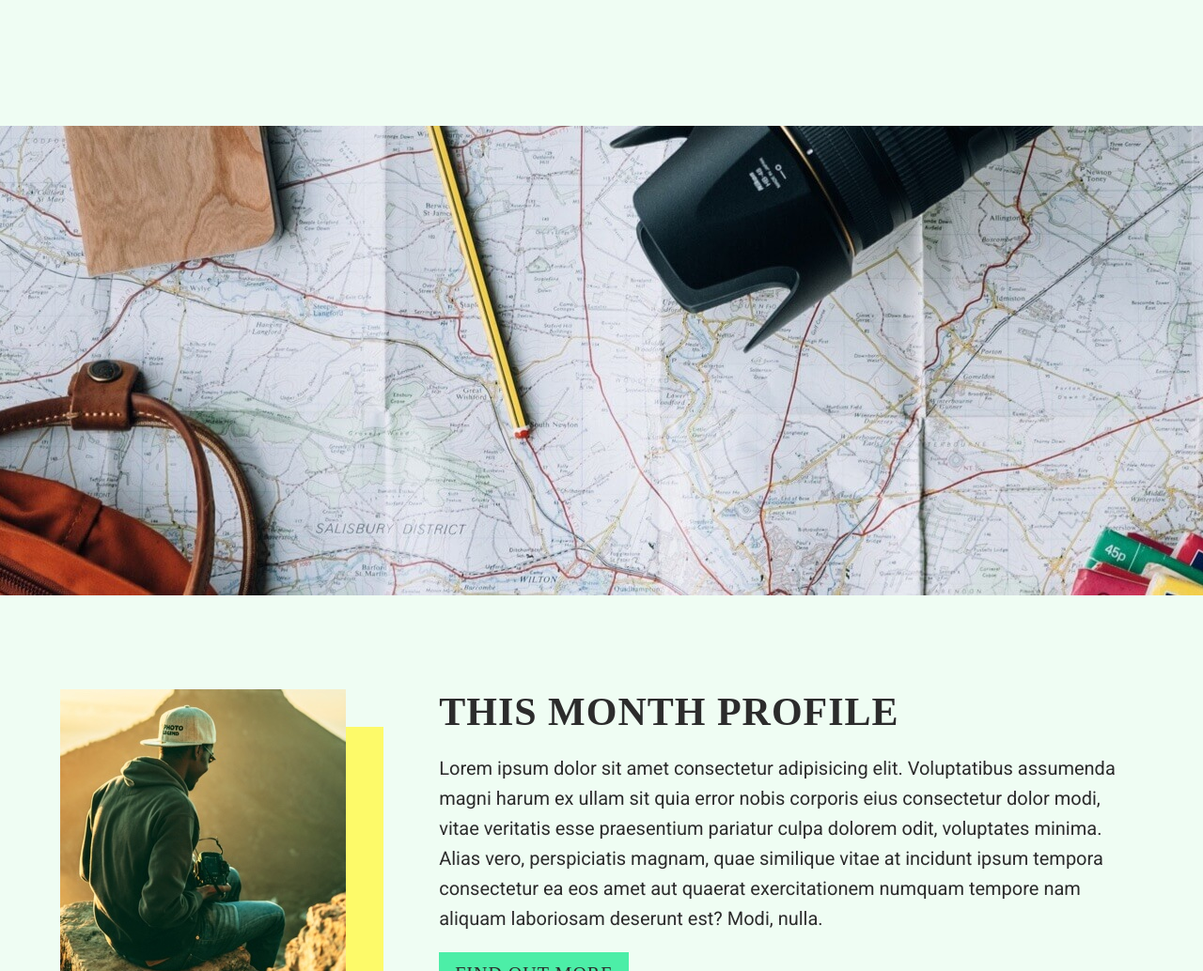
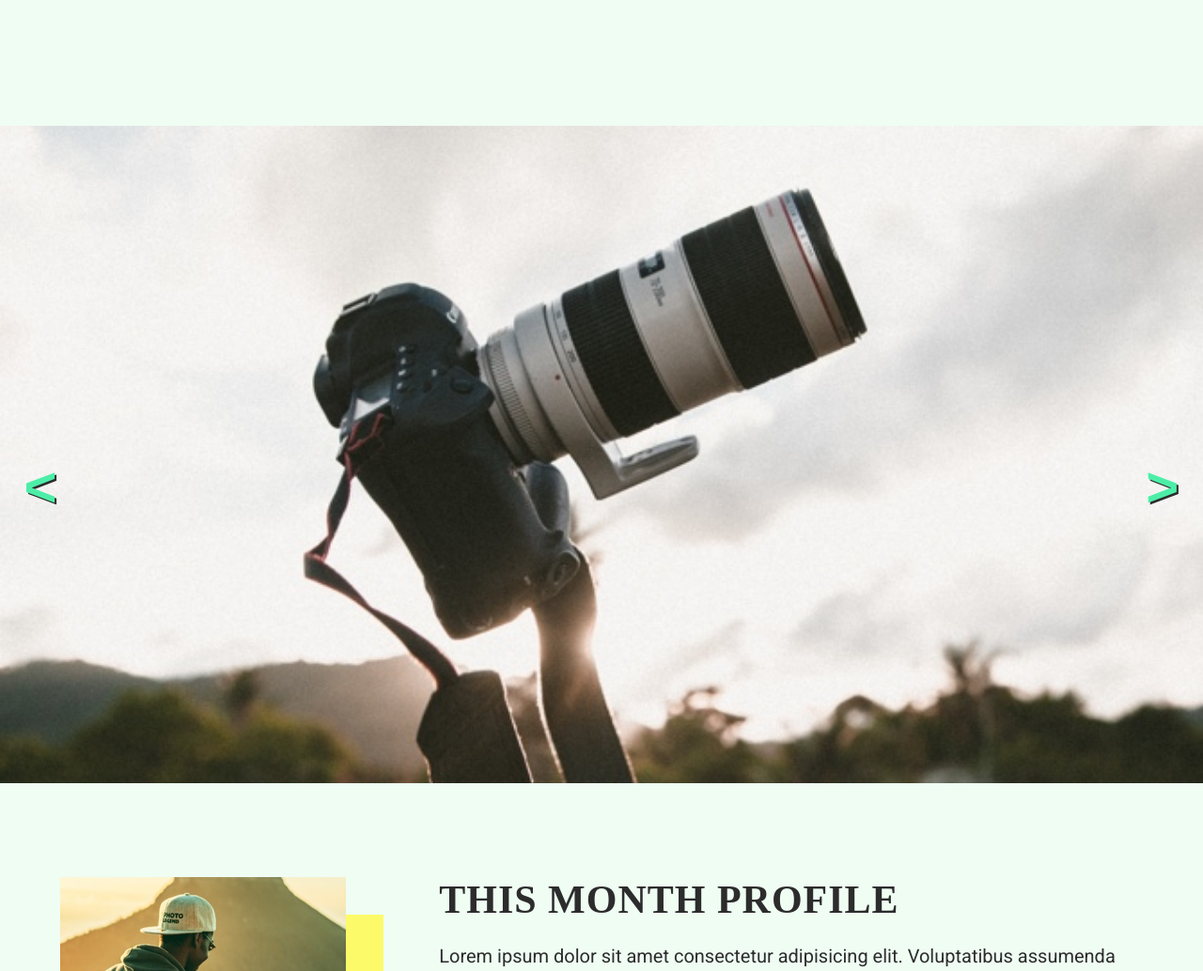
Before and after one commit to chxwcodes/ChowChen-projectOne, a plain HTML site: page index.html in a window 1280 px wide. Shown: the part 2920-3954 px from the top of the page at 94% size. Drawn offline with Linux system fonts and the light colour scheme; a web font is replaced by a local one.

Commit message:
added gallery js feature

```diff
--- a/index.html
+++ b/index.html
@@ -173,7 +173,20 @@
         </section> <!-- END info section-->
 
         <!-- BANNER SECTION -->
-        <div class="banner"></div>
+        <div class="banner">
+            <ul>
+                <li><img src="./captured-final-assets/banner.jpg" alt="image of a paper map with a camera, notebook, pencil, and travel bag"></li>
+
+                <li><img src="./captured-final-assets/blog-header.jpg" alt="mountains covered with snow on a wintery day"></li>
+
+                <li><img src="./captured-final-assets/contact-header.jpg" alt="backshot of a man in a red jacket taking a picture of the cityscape"></li>
+
+                <li><img src="./captured-final-assets/left-image.jpg" alt="A DSLR camera in front of a setting sun"></li>
+            </ul>
+
+            <button class="btnPrev"><</button>
+            <button class="btnNext">></button>
+        </div>
 
         <!-- PROFILE FEATURE SECTION -->
         <section class="feature">
--- a/script.js
+++ b/script.js
@@ -1,8 +1,5 @@
-//global variables
+//SLIDE OUT MOBILE MENU:
 const slideOutNav = document.querySelector('.mobileNav div');
-
-///////////////////////////////////////////////////////////////////////////
-//SLIDE OUT MOBILE MENU:
 
 //when the hamburger menu is clicked, display the slideout menu:
 const mobileBtn = document.querySelector('.mobileNav i');
@@ -17,3 +14,36 @@ const closeBtn = document.querySelector('.mobileNav button');
 closeBtn.addEventListener('click', function() {
     slideOutNav.style.top = '-500px';
 })
+
+//IMAGE GALLERY SLIDESHOW:
+const slides = document.querySelectorAll('.banner li');
+
+const btnNext = document.querySelector('.btnNext');
+const btnPrev = document.querySelector('.btnPrev');
+
+let currentSlide = 0;
+const maxSlide = slides.length - 1;
+
+btnNext.addEventListener('click', function() {
+    if (currentSlide === maxSlide) {
+        currentSlide = 0;
+    } else {
+        currentSlide++;
+    }
+
+    slides.forEach((slide, index) => {
+        slide.style.transform = `translateX(${100 * (index - currentSlide)}%)`;
+    });
+});
+
+btnPrev.addEventListener('click', function () {
+    if (currentSlide === 0) {
+        currentSlide = maxSlide;
+    } else {
+        currentSlide--;
+    }
+
+    slides.forEach((slide, index) => {
+        slide.style.transform = `translateX(${100 * (index - currentSlide)}%)`;
+    });
+});
--- a/styles/sass/partials/_sections.scss
+++ b/styles/sass/partials/_sections.scss
@@ -110,10 +110,47 @@
 
 //banner section
 .banner {
-    background-image: url(../captured-final-assets/banner.jpg);
-    background-position: center;
-    background-size: cover;
-    height: 500px;
+    width: 100%;
+    height: 700px;
+    position: relative;
+    overflow: hidden;
+
+    li {
+        width: 100%;
+        height: 700px;
+        position: absolute;
+        transition: 0.4s;
+    }
+
+    img {
+        width: 100%;
+        height: 100%;
+        object-fit: cover;
+    }
+
+    button {
+        position: absolute;
+        top: 50%;
+        font-size: 6rem;
+        font-weight: bold;
+        color: $seaGreen;
+        text-shadow: 2px 2px $black;
+        transition: color 0.4s;
+        z-index: 10;
+
+        &:hover {
+            color: $canary;
+        }
+
+    }
+}
+
+.btnNext {
+    right: 2%;
+}
+
+.btnPrev {
+    left: 2%;
 }
 
 //profile feature section
```
Also changed, not shown: blog.html (+1 -0 lines), styles/styles.css.
